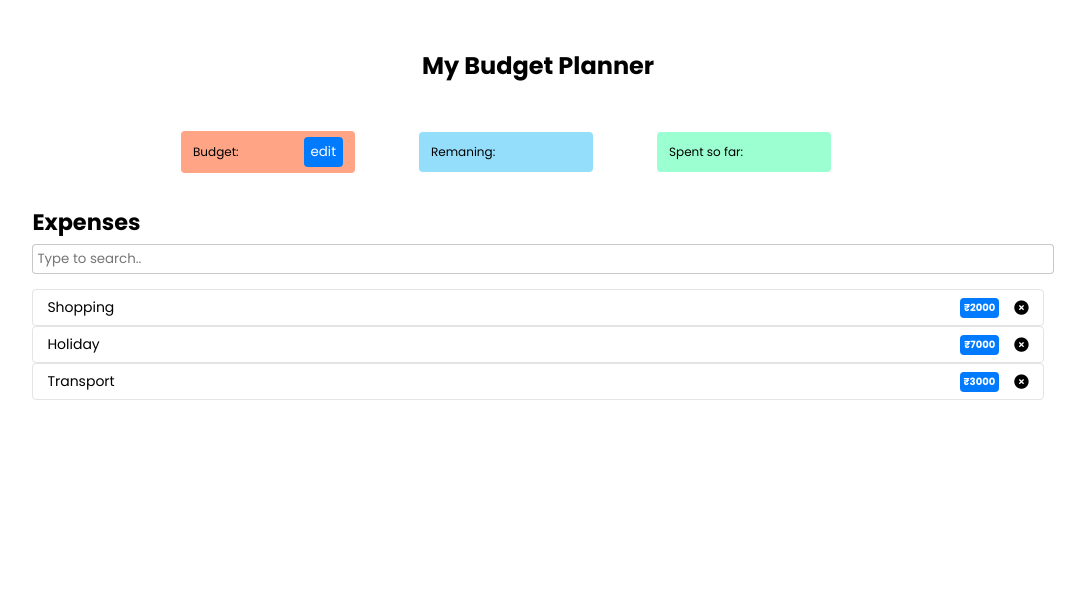
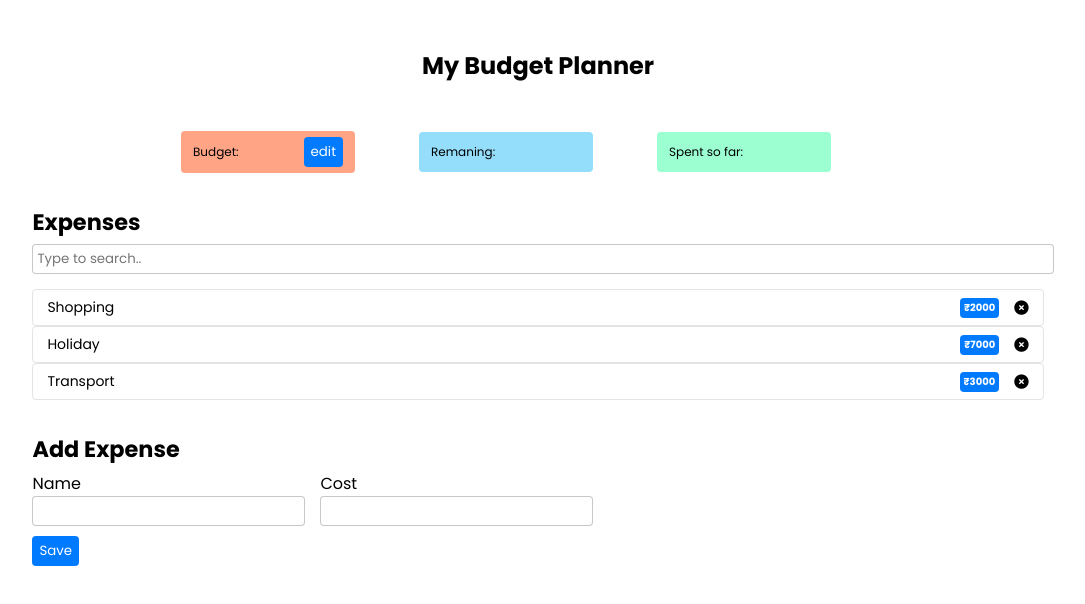
Before and after one commit to johnabhishektg/budget-tracker-app, a React (Create React App) app: page / in a window 1280 px wide. Shown: the top 604 px of the page, without its empty margins (102-1187 px from the left). Built offline with nearby package versions, Linux system fonts and the light colour scheme.

Commit message:
adding the add expense section

```diff
--- a/src/App.css
+++ b/src/App.css
@@ -68,7 +68,7 @@
   padding: 0 10%;
 }
 
-.search h2 {
+h2 {
   font-size: 1.4rem;
   margin: 5px 0;
 }
@@ -122,3 +122,50 @@
   font-size: 0.9rem;
   cursor: pointer;
 }
+
+/* ADD  */
+
+.add-exp {
+  margin-top: 2rem;
+  padding: 0 10%;
+}
+
+.add-exp p {
+  margin: 0;
+}
+
+.exp-form {
+  display: flex;
+  align-items: center;
+}
+
+.cost {
+  margin-left: 15px;
+}
+.add-exp input {
+  border: #a1a1a194 solid 1px;
+  border-radius: 4px;
+  padding: 4px 7px;
+  outline: none;
+}
+
+input::-webkit-outer-spin-button,
+input::-webkit-inner-spin-button {
+  --webkit-appearance: none;
+  margin: 0;
+}
+
+.add-exp button {
+  margin-top: 10px;
+  background-color: #007bff;
+  color: #fff;
+  border: none;
+  border-radius: 4px;
+  padding: 5px 7px;
+  cursor: pointer;
+}
+
+.add-exp button:hover {
+  background-color: #0455ad;
+  transition: all 0.25s;
+}
--- a/src/App.js
+++ b/src/App.js
@@ -3,6 +3,7 @@ import { nanoid } from "nanoid";
 import Header from "./components/Header";
 import Search from "./components/Search";
 import ExpenseList from "./components/ExpenseList";
+import AddExpense from "./components/AddExpense";
 import { useState } from "react";
 
 const App = () => {
@@ -24,11 +25,22 @@ const App = () => {
     },
   ]);
 
+  const addExp = (cost) => {
+    const addExpense = {
+      id: nanoid(),
+      name: "name",
+      cost: cost,
+    };
+    const newExpenses = [...expenses, addExpense];
+    setExpenses(newExpenses);
+  };
+
   return (
     <div className="App">
       <Header />
       <Search />
       <ExpenseList expenses={expenses} />
+      <AddExpense handleCostExp={addExp} />
     </div>
   );
 };
--- /dev/null
+++ b/src/components/AddExpense.js
@@ -0,0 +1,46 @@
+import { useState } from "react";
+
+const AddExpense = ({ handleCostExp }) => {
+  const [name, setName] = useState("");
+  const [cost, setCost] = useState("");
+
+  function handleClick() {
+    setName("");
+    setCost("");
+  }
+
+  return (
+    <div className="add-exp">
+      <h2>Add Expense</h2>
+      <div className="exp-form">
+        <div className="name">
+          <p>Name</p>
+          <input
+            required="required"
+            type="text"
+            value={name}
+            onChange={(e) => {
+              setName(e.target.value);
+            }}
+          />
+        </div>
+        <div className="cost">
+          <p>Cost</p>
+          <input
+            required="required"
+            type="number"
+            value={cost}
+            onChange={(e) => {
+              setCost(e.target.value);
+            }}
+          />
+        </div>
+      </div>
+      <button type="submit" onClick={handleClick}>
+        Save
+      </button>
+    </div>
+  );
+};
+
+export default AddExpense;
```
